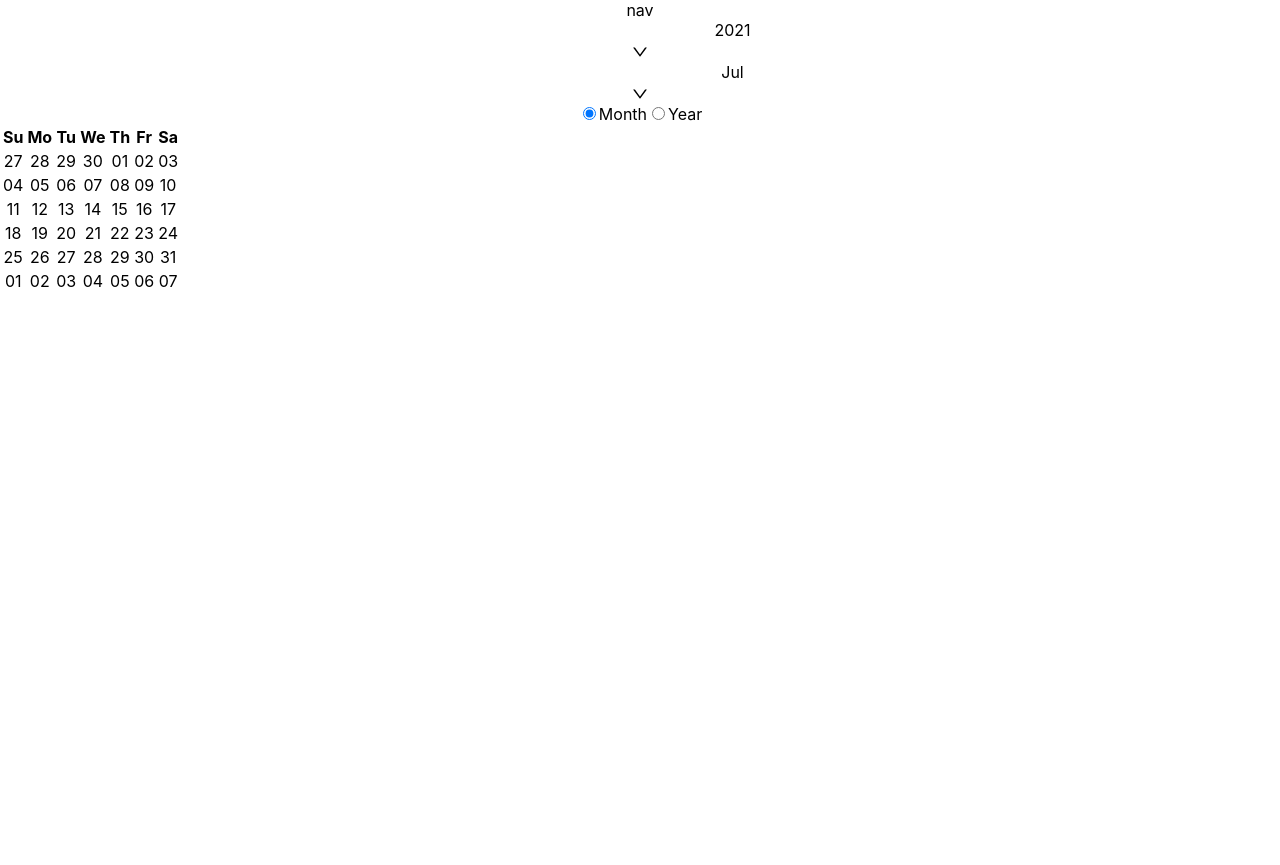
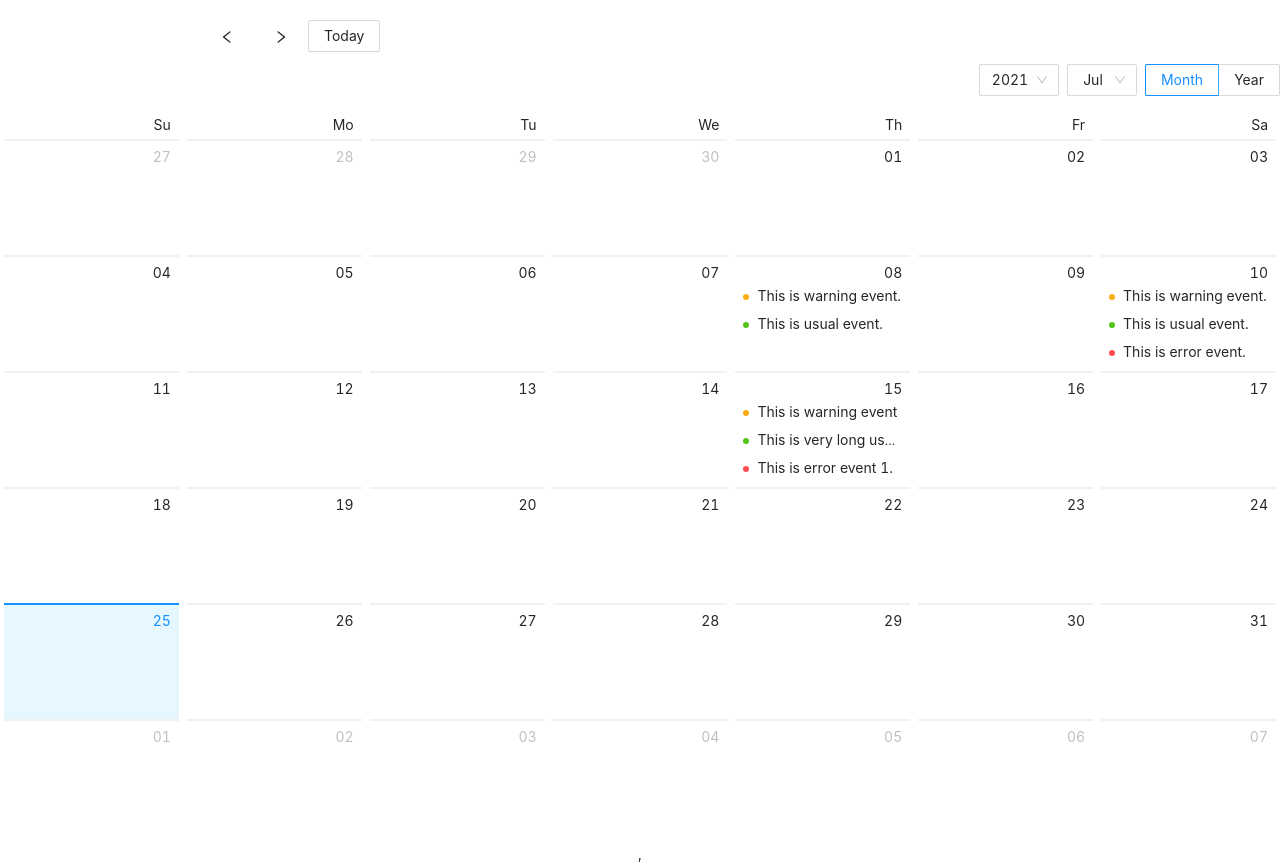
Before and after one commit to kemo12/google-calendar, a React (Create React App) app: page / in a window 1280 px wide. Before the commit the page ends 800 px from the top, so only its background shows below. Built offline with nearby package versions, Linux system fonts and the light colour scheme.

Commit message:
navbar done 26-7-2021

```diff
--- a/package.json
+++ b/package.json
@@ -3,6 +3,7 @@
   "version": "0.1.0",
   "private": true,
   "dependencies": {
+    "@ant-design/icons": "^4.6.2",
     "@testing-library/jest-dom": "^5.14.1",
     "@testing-library/react": "^11.2.7",
     "@testing-library/user-event": "^12.8.3",
--- a/src/App.js
+++ b/src/App.js
@@ -1,14 +1,26 @@
-import "./App.css"
-import React from "react"
+import React,{useState} from "react"
 import NavBar from "./Components/Navbar";
 import Table from "./Components/Table";
+import {ThingsProvider} from './Components/Context/Context';
+import 'antd/dist/antd.css';
+import "./App.css";
+import moment from "moment";
 
 function App() {
+  const [Date,setDate]=useState(moment());
+
   return (
+    <ThingsProvider
+    value={{
+      Date:{Date},
+      setDate:{setDate}
+    }}>
+
     <div className="App">
      <NavBar/>
      <Table/>
     </div>
+    </ThingsProvider>
   );
 }
 
--- /dev/null
+++ b/src/Components/Context/Context.js
@@ -0,0 +1,5 @@
+import React from 'react'
+const calendarContext = React.createContext();
+export const ThingsProvider = calendarContext.Provider;
+
+export default calendarContext;
--- a/src/Components/Navbar/Navbar.css
+++ b/src/Components/Navbar/Navbar.css
@@ -0,0 +1,9 @@
+.Navbar{
+ margin:20px 0px 0px 200px;
+
+ display: flex;
+}
+.icon{
+padding:10px 20px 0px 20px ;
+
+}
--- a/src/Components/Navbar/index.js
+++ b/src/Components/Navbar/index.js
@@ -1,9 +1,32 @@
-import React from 'react'
+import React,{useContext} from 'react'
+import moment from 'moment';
+import {Button} from 'antd'
+import {LeftOutlined,RightOutlined} from "@ant-design/icons"
+import calendarContext from '../Context/Context';
+import "./Navbar.css"
 
-const NavBar = () => {
+const NavBar =()=> {
+
+    const value = useContext(calendarContext);
+    const setToday=()=>{
+        value.setDate.setDate(moment())
+    }
+    const nextMonth=()=>{
+        value.setDate.setDate(value.Date.Date.clone().add(1, 'months'));
+
+    }
+
+    const prevMonth=()=>{
+        value.setDate.setDate(value.Date.Date.clone().subtract(1, 'months'));
+
+    }
     return (
-        <div>
-            nav
+        <div className="Navbar">
+            <div>
+            <LeftOutlined  className="icon" onClick={prevMonth}/>
+            <RightOutlined className="icon" onClick={nextMonth}/>
+            </div>
+            <Button onClick={setToday}>Today</Button>
         </div>
     )
 }
--- a/src/Components/Table/Table.css
+++ b/src/Components/Table/Table.css
@@ -0,0 +1,19 @@
+.events {
+    margin: 0;
+    padding: 0;
+    list-style: none;
+  }
+  .events .ant-badge-status {
+    width: 100%;
+    overflow: hidden;
+    font-size: 12px;
+    white-space: nowrap;
+    text-overflow: ellipsis;
+  }
+  .notes-month {
+    font-size: 28px;
+    text-align: center;
+  }
+  .notes-month section {
+    font-size: 28px;
+  }
--- a/src/Components/Table/index.js
+++ b/src/Components/Table/index.js
@@ -1,10 +1,75 @@
-import { Calendar } from 'antd'
-import React from 'react'
+import React,{useContext} from 'react'
+import { Calendar, Badge } from 'antd';
+import calendarContext from '../Context/Context';
 
+import "./Table.css";
 const Table= () => {
+
+    const value = useContext(calendarContext);
+
+    function getListData(value) {
+        let listData;
+        switch (value.date()) {
+          case 8:
+            listData = [
+              { type: 'warning', content: 'This is warning event.' },
+              { type: 'success', content: 'This is usual event.' },
+            ];
+            break;
+          case 10:
+            listData = [
+              { type: 'warning', content: 'This is warning event.' },
+              { type: 'success', content: 'This is usual event.' },
+              { type: 'error', content: 'This is error event.' },
+            ];
+            break;
+          case 15:
+            listData = [
+              { type: 'warning', content: 'This is warning event' },
+              { type: 'success', content: 'This is very long usual event。。....' },
+              { type: 'error', content: 'This is error event 1.' },
+              { type: 'error', content: 'This is error event 2.' },
+              { type: 'error', content: 'This is error event 3.' },
+              { type: 'error', content: 'This is error event 4.' },
+            ];
+            break;
+          default:
+        }
+        return listData || [];
+      }
+
+      function dateCellRender(value) {
+        const listData = getListData(value);
+        return (
+          <ul className="events">
+            {listData.map(item => (
+              <li key={item.content}>
+                <Badge status={item.type} text={item.content} />
+              </li>
+            ))}
+          </ul>
+        );
+      }
+
+      function getMonthData(value) {
+        if (value.month() === 8) {
+          return 1394;
+        }
+      }
+
+      function monthCellRender(value) {
+        const num = getMonthData(value);
+        return num ? (
+          <div className="notes-month">
+            <section>{num}</section>
+            <span>Backlog number</span>
+          </div>
+        ) : null;
+      }
+
     return (
         <div>
-            <Calendar/>
+            <Calendar value={value.Date.Date} dateCellRender={dateCellRender} monthCellRender={monthCellRender} />,
         </div>
     )
 }
```
